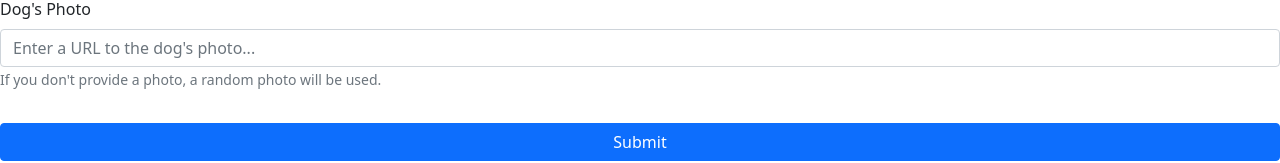
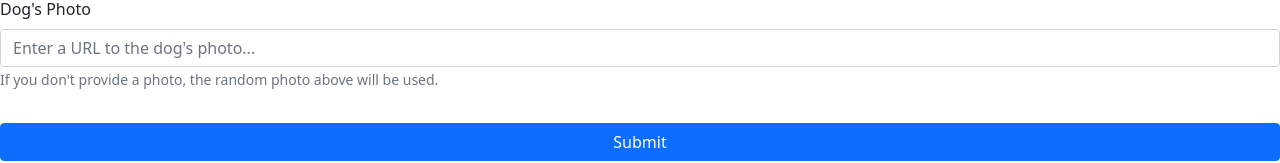
Before and after one commit to trevor-vardeman/all-dogs-go-to-the-spa-client, a React (Create React App) app: page /create-dog in a window 1280 px wide. Shown: the part 311-474 px from the top of the page. Built offline with nearby package versions, Linux system fonts and the light colour scheme; no server answers.

Commit message:
got the random image working when creating a dog

```diff
--- a/src/components/CreateDog.js
+++ b/src/components/CreateDog.js
@@ -10,14 +10,13 @@ function CreateDog() {
   const [breed, setBreed] = useState("")
   const [age, setAge] = useState("")
   const [photo_url, setPhoto_url] = useState("")
-  const [randomDogPhoto, setRandomDogPhoto] = useState("")
 
   let navigate = useNavigate()
 
   useEffect(() => {
     fetch("https://dog.ceo/api/breeds/image/random")
       .then(r => r.json())
-      .then(data => setRandomDogPhoto(data.message))
+      .then(data => setPhoto_url(data.message))
       .catch(err => alert(err.message))
   },[])
 
@@ -68,7 +67,7 @@ function CreateDog() {
           <Form.Label>Dog's Photo</Form.Label>
           <Form.Control onChange={(e) => setPhoto_url(e.target.value)} value={photo_url} type="text" placeholder="Enter a URL to the dog's photo..."/>
           <Form.Text className="text-muted">
-          If you don't provide a photo, a random photo will be used.
+          If you don't provide a photo, the random photo above will be used.
         </Form.Text>
         </Form.Group>
       </Form>
```
